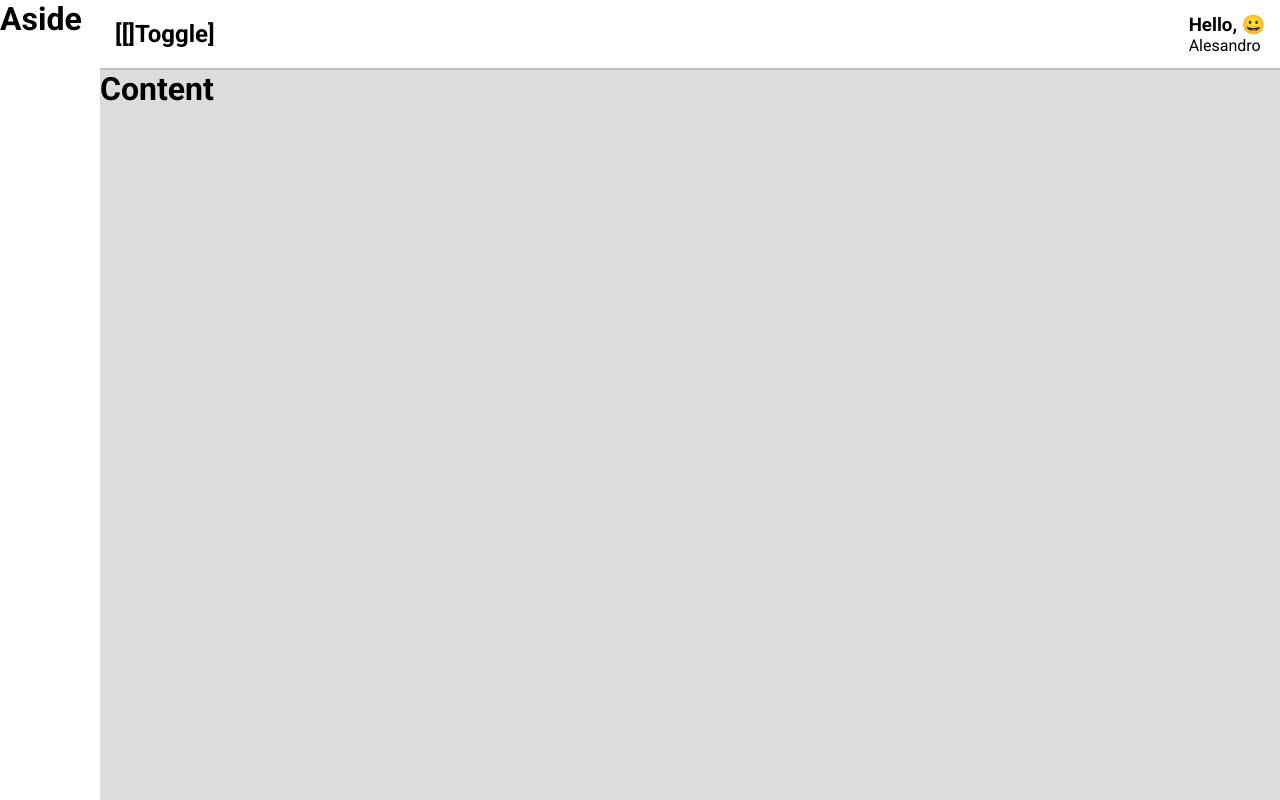
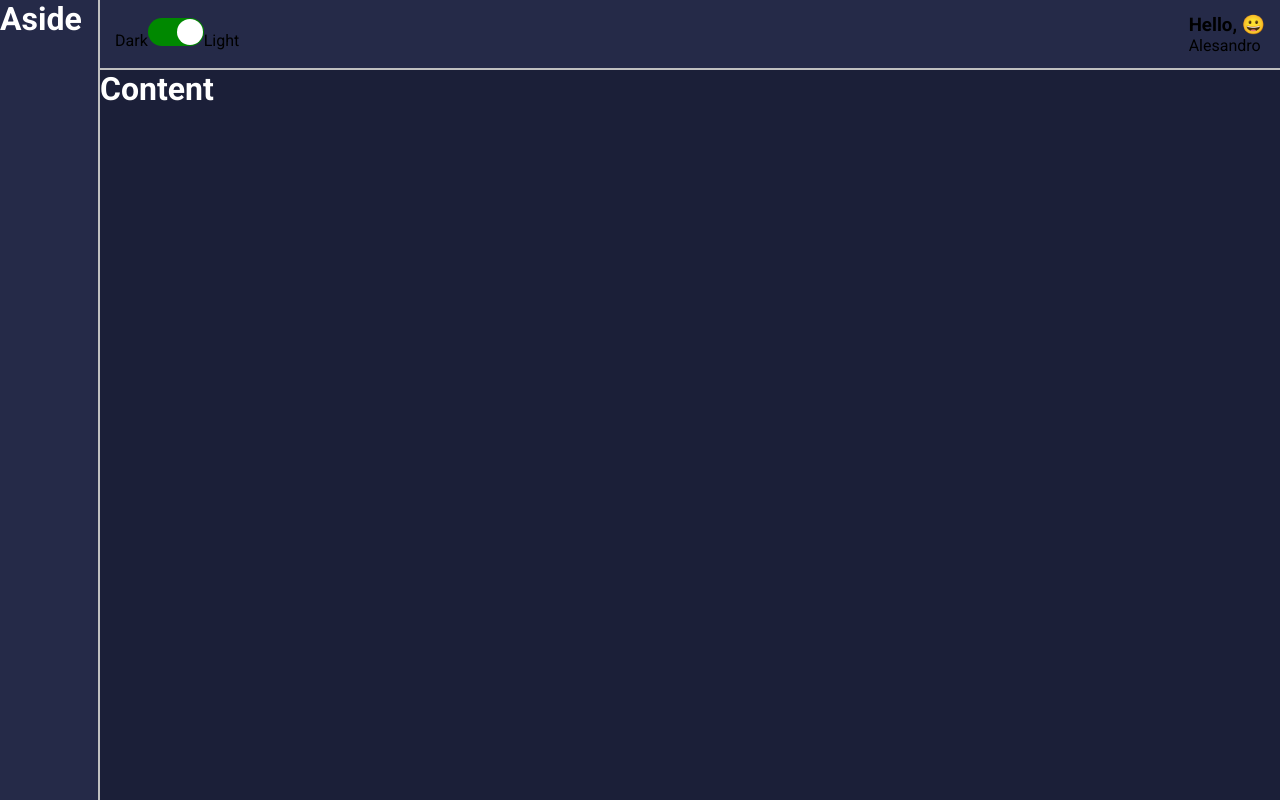
Before and after one commit to alleSilva/minha-carteira, a React (Create React App) app: page / in a window 1280 px wide. Built offline with nearby package versions, Linux system fonts and the light colour scheme.

Commit message:
add Toggle component

```diff
--- a/src/App.tsx
+++ b/src/App.tsx
@@ -7,7 +7,7 @@ import dark from './styles/themes/dark';
 
 const App: React.FC = ()=> {
 
-  const toggle = false;
+  const toggle = true;
 
   return (
 	<>
--- a/src/components/Aside/style.ts
+++ b/src/components/Aside/style.ts
@@ -4,4 +4,5 @@ export const Container = styled.div`
 	grid-area: AS;
   color: ${props => props.theme.colors.white};
 	background-color: ${props => props.theme.colors.secundary};
+  border-right: 2px solid ${props => props.theme.colors.grey};
 `;
--- a/src/components/MainHeader/index.tsx
+++ b/src/components/MainHeader/index.tsx
@@ -2,21 +2,23 @@ import React, {useMemo} from 'react';
 import {Container, Profile, Welcome, Username} from './style';
 import emojis from '../../utils/emojis';
 import indexRandom from '../../utils/indexRandom';
+import Toggle from '../Toggle';
+
 const MainHeader: React.FC = ()=> {
   const emoji = useMemo(()=>{
     const index = indexRandom(emojis);
     return emojis[index];
   },[]);
-	return (
-		<>
+  return (
+    <>
       <Container>
-        <h2>[[]Toggle]</h2>
+        <Toggle/>
         <Profile>
           <Welcome>Hello, {emoji}</Welcome>
           <Username>Alesandro</Username>
         </Profile>
-			</Container>
-		</>
+  </Container>
+</>
 	);
 }
 
--- /dev/null
+++ b/src/components/Toggle/index.tsx
@@ -0,0 +1,17 @@
+import React from 'react';
+import Switch from 'react-switch';
+import {Container, ToggleLabel} from './style';
+const Toggle: React.FC = () => (
+  <Container>
+    <ToggleLabel>Dark</ToggleLabel>
+    <Switch
+      checked
+      checkedIcon={false}
+      uncheckedIcon={false}
+      onChange={()=>{}}
+    />
+    <ToggleLabel>Light</ToggleLabel>
+  </Container>
+);
+
+export default Toggle;
--- /dev/null
+++ b/src/components/Toggle/style.ts
@@ -0,0 +1,5 @@
+import styled from 'styled-components';
+
+export const Container = styled.div``;
+
+export const  ToggleLabel = styled.span``;
```
Also changed, not shown: 1 other file (tests, documents, lock files or other folders).
